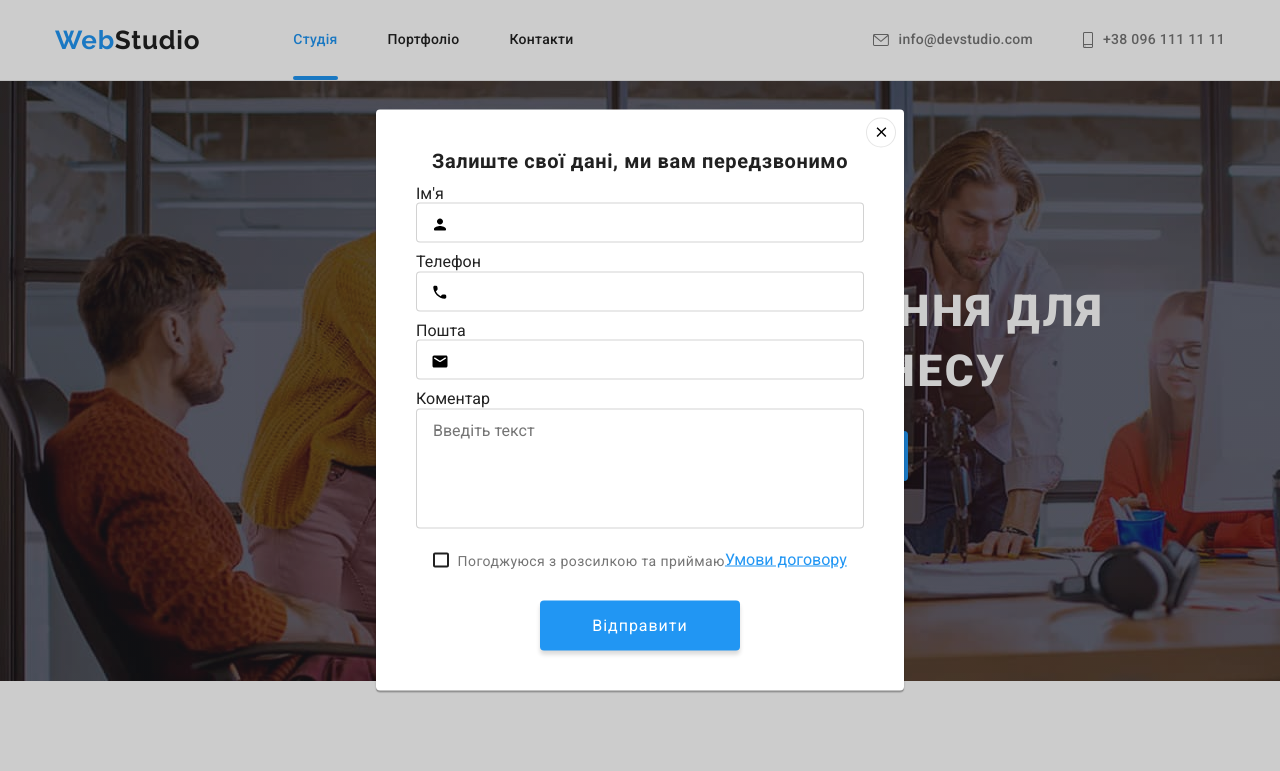
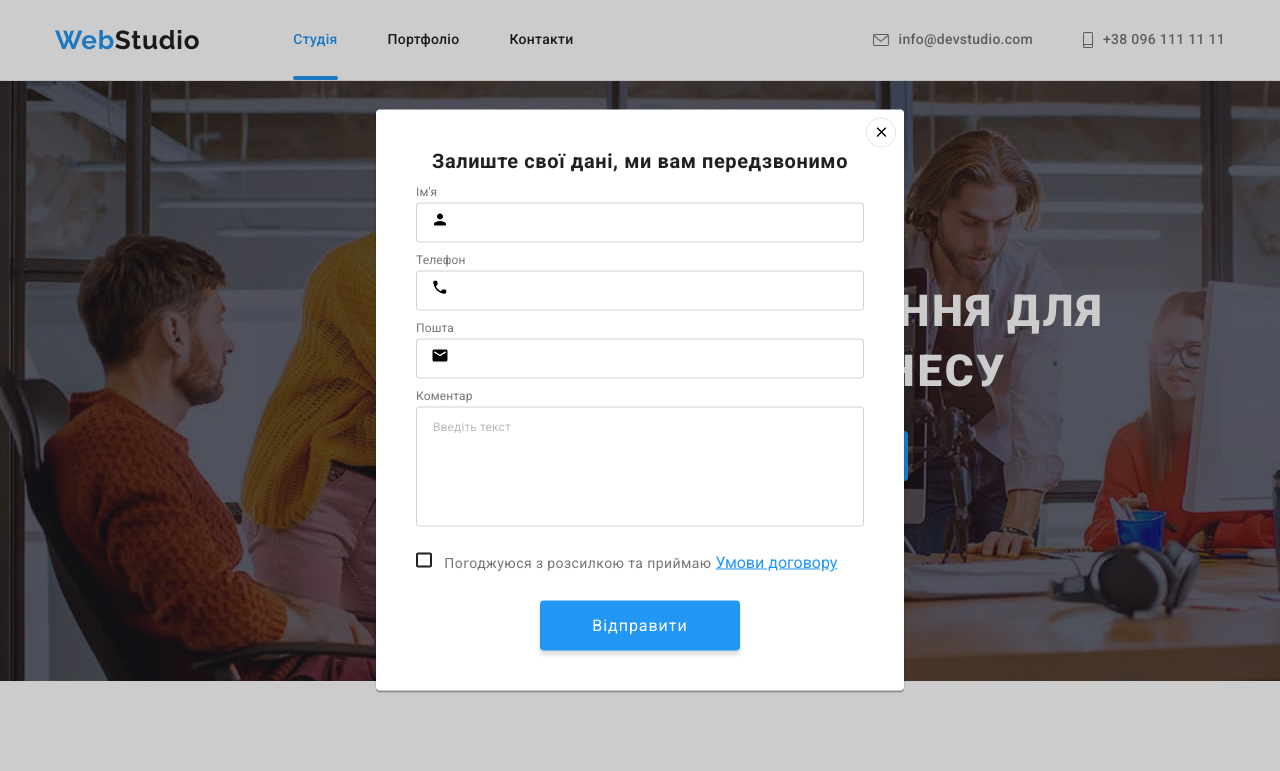
Before and after one commit to MaryShtayn/goit-markup-hw-06, a plain HTML site: page index.html in a window 1280 px wide. Both pictures are taken after a click on the button "Замовити послугу". Shown: the top 771 px of the page. Drawn offline with nearby package versions, Linux system fonts and the light colour scheme.

Commit message:
fixing in modal  form

```diff
--- a/css/styles.css
+++ b/css/styles.css
@@ -752,15 +752,16 @@ section.hero {
   left: 0;
   width: 100%;
   height: 100%;
+  opacity: 1;
   background-color: rgba(0, 0, 0, 0.2);
+  transition-property: opacity;
+  transition-duration: 250ms;
+  transition-timing-function: cubic-bezier(0.4, 0, 0.2, 1);
 }
 .backdrop.is-hidden {
+  visibility: hidden;
   opacity: 0;
-  visibility: hidden;
   pointer-events: none;
-  transition-property: visibility;
-  transition-duration: 250ms;
-  transition-timing-function: cubic-bezier(0.4, 0, 0.2, 1);
 }
 .modal {
   position: absolute;
@@ -780,10 +781,8 @@ section.hero {
 }
 .modal-close-btn {
   position: absolute;
-  top: 0;
-  right: 0;
-  margin-top: 8px;
-  margin-right: 8px;
+  top: 8px;
+  right: 8px;
   display: flex;
   justify-content: center;
   align-items: center;
@@ -815,13 +814,10 @@ section.hero {
 
 .register-field {
   position: relative;
-  width: 100%;
+  margin-bottom: 10px;
 }
-.register-form-text::before {
-  content: '';
-  position: absolute;
-  top: 0;
-  left: 0;
+
+.register-form-lable {
   display: block;
   margin-bottom: 4px;
   font-weight: 400;
@@ -832,7 +828,7 @@ section.hero {
 }
 
 .register-form-input {
-  margin-bottom: 10px;
+  display: block;
   padding: 12px 15px;
   padding-left: 42px;
   width: 448px;
@@ -864,14 +860,21 @@ section.hero {
 .register-form-textarea {
   resize: none;
   padding: 12px 16px;
-  margin-bottom: 20px;
-  width: 448px;
+  width: 100%;
   height: 120px;
   border: 1px solid rgba(33, 33, 33, 0.2);
   border-radius: 4px;
   cursor: pointer;
   transition: border-color 250ms cubic-bezier(0.4, 0, 0.2, 1);
   outline: transparent;
+}
+.register-form-textarea::placeholder {
+  font-family: var(--main-font);
+  font-weight: 400;
+  font-size: 12px;
+  line-height: calc(14 / 12);
+  letter-spacing: 0.01em;
+  color: rgba(117, 117, 117, 0.5);
 }
 
 .register-form-textarea:hover,
@@ -907,10 +910,14 @@ section.hero {
   background-color: var(--btn-accent-bg-cl);
   box-shadow: 0px 4px 4px rgba(0, 0, 0, 0.15);
 }
-.checkbox-lable {
-  display: flex;
+.checkbox {
+  display: block;
   justify-content: center;
   align-items: center;
+  margin-top: 10px;
+}
+
+.checkbox-lable {
 }
 .checkbox-icon {
   width: 16px;
@@ -924,6 +931,10 @@ section.hero {
   transition: background-color 250ms cubic-bezier(0.4, 0, 0.2, 1),
     border-color 250ms cubic-bezier(0.4, 0, 0.2, 1);
 }
+
+/* Добавить фокус на иконку и смену цвета бордера */
+/* Сдвинуть иконку книзу строки */
+
 .checkbox-input:checked + .checkbox-icon {
   background-color: var(--accent-clr);
   border-color: var(--accent-clr);
--- a/index.html
+++ b/index.html
@@ -642,15 +642,19 @@
               <use href="./images/icons.svg#email"></use>
             </svg>
           </div>
-          <label class="register-form-lable"
+          <div class="register-field">
+            <label for="comment" class="register-form-lable"
               ><span class="register-form-text">Коментар</span>
             </label>
             <textarea
               class="register-form-textarea"
               placeholder="Введіть текст"
               name="comment"
+              id="comment"
               rows="5"
             ></textarea>
+          </div>
+          <div class="checkbox">
             <label class="checkbox-lable"
               ><input
                 class="checkbox-input visually-hidden"
@@ -662,8 +666,11 @@
                 <use href="./images/icons.svg#v"></use>
               </svg>
               <span class="checkbox-text"> Погоджуюся з розсилкою та приймаю </span
-            ><a href="#" class="checkbox-link" rel="noopener noreferrer"> Умови договору</a></label
+              ><a href="#" class="checkbox-link" rel="noopener noreferrer">
+                Умови договору</a
+              ></label
             >
+          </div>
           <button class="register-form-btn" type="submit">Відправити</button>
         </form>
       </div>
```
Lines whose indentation alone changed are shown as unchanged.
